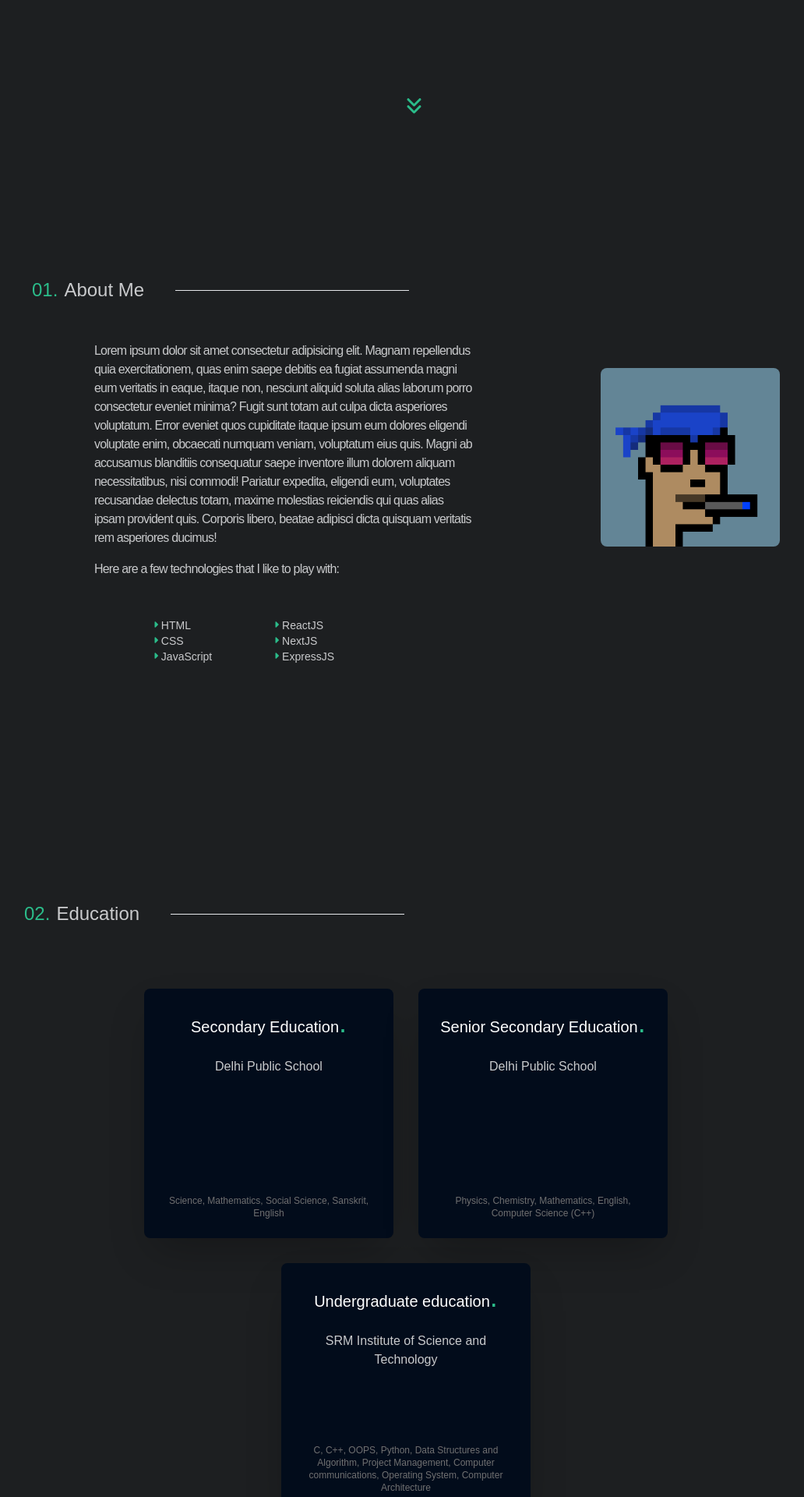
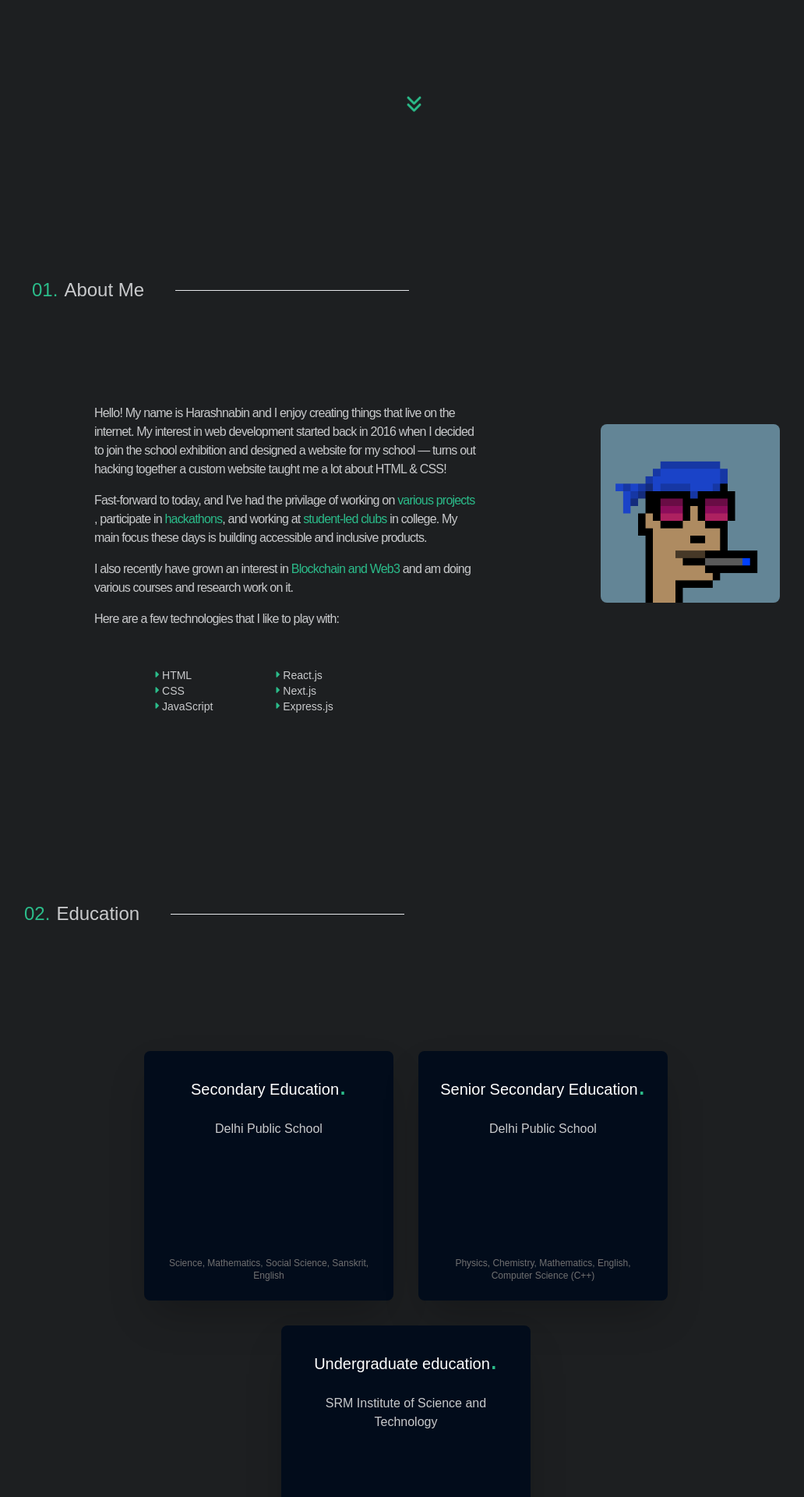
Before and after one commit to HarashnabinRoy/portfolio-next, a Next.js app: page / in a window 1280 px wide. Shown: the part 600-2520 px from the top of the page at 78% size, without its empty margins (119-1151 px from the left). Built offline with nearby package versions, Linux system fonts and the light colour scheme; a web font is replaced by a local one.

Commit message:
Update Landing page

```diff
--- a/components/index/AboutMe.jsx
+++ b/components/index/AboutMe.jsx
@@ -9,16 +9,12 @@ const AboutMe = () => {
     return(
         <div className="md:py-20 pb-20 pt-10 md:px-40 px-8 min-h-screen snap-start">
             <Heading number="01" text="About Me"/>
-            <div className="flex py-[50px] md:flex-row flex-col gap-20">
+            <div className="flex mt-20 py-[50px] md:flex-row flex-col gap-20">
                 <div className=" md:w-[800px] tracking-tighter px-6 md:px-20">
-                    <p className=" ">Lorem ipsum dolor sit amet consectetur adipisicing elit. Magnam repellendus quia exercitationem, quas
-                     enim saepe debitis ea fugiat assumenda magni eum veritatis in eaque, itaque non, nesciunt aliquid soluta alias laborum porro
-                     consectetur eveniet minima? Fugit sunt totam aut culpa dicta asperiores voluptatum. Error eveniet quos cupiditate itaque ipsum
-                     eum dolores eligendi voluptate enim, obcaecati numquam veniam, voluptatum eius quis. Magni ab accusamus blanditiis consequatur
-                     saepe inventore illum dolorem aliquam necessitatibus, nisi commodi! Pariatur expedita, eligendi eum, voluptates recusandae
-                     delectus totam, maxime molestias reiciendis qui quas alias ipsam provident quis. Corporis libero, beatae adipisci dicta quisquam
-                     veritatis rem asperiores ducimus!</p>
-                        <p className="mt-4">Here are a few technologies that I like to play with: </p>
+                    <p className=" ">Hello! My name is Harashnabin and I enjoy creating things that live on the internet. My interest in web development started back in 2016 when I decided to join the school exhibition and designed a website for my school — turns out hacking together a custom website taught me a lot about HTML & CSS!</p>
+                    <p className="mt-4">Fast-forward to today, and I've had the privilage of working on <span className="underlineEffect text-[#2bbc8a]">various projects</span>, participate in <span className="underlineEffect text-[#2bbc8a]">hackathons</span>, and working at <span className="underlineEffect text-[#2bbc8a]">student-led clubs</span> in college. My main focus these days is building accessible and inclusive products.</p>
+                    <p className="mt-4">I also recently have grown an interest in <span className="underlineEffect text-[#2bbc8a]">Blockchain and Web3</span> and am doing various courses and research work on it.</p>
+                    <p className="mt-4">Here are a few technologies that I like to play with: </p>
                 </div>
                 <div className="flex items-center justify-center rounded-lg">
                     <span className="hoverShadow">
@@ -26,16 +22,16 @@ const AboutMe = () => {
                     </span>
                 </div>
             </div>
-            <div className="flex md:flex-row flex-col gap-20 justify-center w-[50%]">
+            <div className="flex md:flex-row flex-col md:gap-20 gap-0 justify-center w-[50%]">
                 <ol className="md:ml-16 ml-6 text-sm">
                     <li><FontAwesomeIcon icon={ faCaretRight } className="text-xs transform -translate-y-[2px] text-[#2bbc8a]" /> HTML</li>
                     <li><FontAwesomeIcon icon={ faCaretRight } className="text-xs transform -translate-y-[2px] text-[#2bbc8a]" /> CSS</li>
                     <li><FontAwesomeIcon icon={ faCaretRight } className="text-xs transform -translate-y-[2px] text-[#2bbc8a]" /> JavaScript</li>
                 </ol>
                 <ol className="text-sm">
-                    <li><FontAwesomeIcon icon={ faCaretRight } className="text-xs transform -translate-y-[2px] text-[#2bbc8a]" /> ReactJS </li>
-                    <li><FontAwesomeIcon icon={ faCaretRight } className="text-xs transform -translate-y-[2px] text-[#2bbc8a]" /> NextJS </li>
-                    <li><FontAwesomeIcon icon={ faCaretRight } className="text-xs transform -translate-y-[2px] text-[#2bbc8a]" /> ExpressJS</li>
+                    <li><FontAwesomeIcon icon={ faCaretRight } className="text-xs transform -translate-y-[2px] text-[#2bbc8a]" /> React.js </li>
+                    <li><FontAwesomeIcon icon={ faCaretRight } className="text-xs transform -translate-y-[2px] text-[#2bbc8a]" /> Next.js </li>
+                    <li><FontAwesomeIcon icon={ faCaretRight } className="text-xs transform -translate-y-[2px] text-[#2bbc8a]" /> Express.js</li>
                 </ol>
             </div>
         </div>
--- a/components/index/EducationCard.jsx
+++ b/components/index/EducationCard.jsx
@@ -5,7 +5,8 @@ const data = [
         from: "Delhi Public School",
         courses: "Science, Mathematics, Social Science, Sanskrit, English",
         range: "2018-2020",
-        bottom_:10
+        bottom_:10,
+        src: "/assets/school.png"
     },
     {
         id: 2,
@@ -13,7 +14,8 @@ const data = [
         from: "Delhi Public School",
         courses: "Physics, Chemistry, Mathematics, English, Computer Science (C++)",
         range: "2018-2020",
-        bottom_:0
+        bottom_:0,
+        src: "/assets/school.png"
     },
     {
         id: 3,
@@ -21,39 +23,41 @@ const data = [
         from: "SRM Institute of Science and Technology",
         courses: "C, C++, OOPS, Python, Data Structures and Algorithm, Project Management, Computer communications, Operating System, Computer Architecture",
         range: "2018-2020",
-        bottom_:0
+        bottom_:0,
+        src: "/assets/srm.jpg"
     },
 
 ];
 
 import React from "react";
+import Image from "next/image";
 
 const EducationCard = () => {
     return(
         <div className="mainClass flex gap-8 flex-wrap justify-center">
-            {data.map((data, id) =>
-            <div className=" w-[20rem] aspect-square bg-[#020c1b] py-6 text-white relative rounded-lg flex-col shadow-2xl">
+            {data.map((data, id) => (
+                <div className="flip-card">
+                    <div className="flip-card-inner">
+                        <div className="flip-card-front">
+                            <div key={id} className=" w-[20rem] aspect-square bg-[#020c1b] py-6 text-white relative rounded-lg flex-col shadow-2xl">
                                 <div className="text-xl text-center justify-center px-6">
                                     {data.education}
                                     <span className="text-[#2bbc8a] text-bold text-4xl">.</span>
                                 </div>
                                 <div className="text-center justify-center pt-6 text-[#c9cacc] px-6">
-                    <div>
                                         {data.from}
                                 </div>
-                </div>
-                {/* <div className="text-center justify-center pt-6 px-3 text-[#c9cacc]">
-                    <div>
-                        {data.courses}
-                    </div>
-                </div> */}
                                 <div className="text-center justify-center p-6 text-[#707071] absolute bottom-0 text-xs ">
-                    <div>
                                         {data.courses}
                                 </div>
                             </div>
                         </div>
-            )}
+                        <div className="flip-card-back">
+                            <Image src={data.src} alt="Picture of education" layout="fill" className="rounded-lg" />
+                        </div>
+                    </div>
+                </div>
+            ))}
 
         </div>
     )
--- a/components/index/Experience.jsx
+++ b/components/index/Experience.jsx
@@ -1,12 +1,15 @@
 import React from "react";
 import Heading from "./Heading";
 import ComingSoon from "../shared/ComingSoon";
+import ExperienceSelection from "./Experience/experienceSelection";
+
 
 const Experience = () => {
     return(
-        <div className="py-20 md:px-40 px-6 min-h-screen">
+        <div className="py-20 md:px-40 px-6 min-h-[50vh] ">
             <Heading number="03" text="My Experience"/>
-            <div className="flex justify-center items-center min-h-[80vh]">Coming Soon..</div>
+            {/* <div className="flex justify-center items-center min-h-[80vh]">Coming Soon..</div> */}
+            <ExperienceSelection />
         </div>
 
     );
--- /dev/null
+++ b/components/index/Experience/experience1.jsx
@@ -0,0 +1,2 @@
+
+export const experience1 =  "Lorem ipsum dolor sit amet, consectetur adipisicing elit. Natus nemo fuga sint facere corrupti praesentium placeat nam, ipsum sequi voluptatem.";
--- /dev/null
+++ b/components/index/Experience/experienceSelection.jsx
@@ -0,0 +1,54 @@
+import React, { useState } from "react";
+import experience1 from "./experience1";
+
+
+const ExperienceSelection = () => {
+
+    const contentDefault ="Lorem ipsum dolor sit amet consectetur adipisicing elit. Aut, unde suscipit! Natus adipisci, fugit ab quae ipsa facilis alias consectetur."
+    // const contentDefault = contentDefault;
+
+    const [content, setContent] = useState( contentDefault );
+    const [background, setBackground] = useState(false);
+
+    function updateContent_1() {
+        const contentOutput = "Lorem ipsum dolor, sit amet consectetur adipisicing elit. Fugiat cumque nostrum perspiciatis assumenda omnis tempore praesentium ipsam ipsa exercitationem reprehenderit!"
+        setContent(contentOutput);
+        // setBackground(true);
+
+    }
+    function updateContent_2() {
+        const contentOutput = "Lorem ipsum dolor sit amet, consectetur adipisicing elit. Cum voluptate nemo nulla excepturi delectus incidunt natus vero reiciendis aspernatur ipsam.";
+        setContent(contentOutput);
+        // setBackground(true);
+        console.log("2nd clicked");
+    }
+    function updateContent_3() {
+        const contentOutput = "Lorem ipsum dolor sit amet consectetur, adipisicing elit. Corrupti distinctio necessitatibus illum omnis veritatis est repellendus deserunt tempora tenetur quaerat!";
+        setContent(contentOutput);
+        // setSelected("Clicked!");
+        // setBackground(true);
+        console.log("3rd clicked");
+    }
+
+    // function handleSelected() {
+    //     setBackground(true);
+    //     console.log("Clicked!!");
+    // }
+
+    return(
+            <div className="flex md:flex-row flex-col gap-20 mt-24 mb-16 md:mx-40 mx-6 justify-center">
+                    <div className="flex md:flex-col flex-row buttons">
+                        {/* <button style={{backgroundColor: `${background}`}} className=' hover:bg-[#2bbc8a]  py-2 px-6' onClick={handleSelected}>Apple</button> */}
+                        <button className={` hover:bg-[#2bbc8a] ${background ? 'bg-[#2bbc8a]' : 'bg-[#1d1f21]'} py-2 px-6`} onClick={updateContent_1}>Apple</button>
+                        <button className={` hover:bg-[#2bbc8a] ${background ? 'bg-[#2bbc8a]' : 'bg-[#1d1f21]'} py-2 px-6`} onClick={updateContent_2}>Microsoft</button>
+                        <button className={` hover:bg-[#2bbc8a] ${background ? 'bg-[#2bbc8a]' : 'bg-[#1d1f21]'} py-2 px-6`} onClick={updateContent_3}>Google</button>
+                        {/* <button style={{backgroundColor: onClick ? "#2bbc8a" : "#1d1f21" }} className=" hover:bg-[#2bbc8a] py-2 px-6" onClick={updateContent_3}>Google</button> */}
+                    </div>
+                    <div className="contents">
+                        <h1> {content} </h1>
+                    </div>
+                </div>
+    );
+}
+
+export default ExperienceSelection;
--- a/components/index/education.jsx
+++ b/components/index/education.jsx
@@ -8,7 +8,7 @@ const Education = () => {
             {/* <div className="py-20 md:px-[150px] px-6 min-h-screen"> */}
             <div className="flex flex-col md:px-[150px] px-6 just gap-y-20 ">
                 <Heading number="02" text="Education" className=" "/>
-                <div className="flex justify-center">
+                <div className="flex justify-center mt-20">
                     <EducationCard />
                 </div>
             </div>
--- a/components/projects/ProjectCards.jsx
+++ b/components/projects/ProjectCards.jsx
@@ -1,7 +1,7 @@
 import React from "react";
 import Image from "next/image";
 import { FontAwesomeIcon } from '@fortawesome/react-fontawesome';
-import { library } from '@fortawesome/fontawesome-svg-core';
+
 import { faArrowUpRightFromSquare } from '@fortawesome/free-solid-svg-icons';
 import { faGithub, faGitSquare } from '@fortawesome/free-brands-svg-icons';
 
@@ -61,8 +61,8 @@ const data = [
 const ProjectCards = () => {
     return(
         <div className="flex flex-wrap justify-center gap-4">
-            {data.map((data, id) =>
-                <div className="w-[30rem] bg-[#020c1b] text-white relative rounded-[1.25rem] flex-col">
+            {data.map((data, id) => (
+                <div key={id} className="w-[30rem] bg-[#020c1b] text-white relative rounded-[1.25rem] flex-col">
                     <div className="absolute right-0 mt-8 mr-10 text-[#707071] ">
                         <a href={data.github} target="_blank"><FontAwesomeIcon icon={ faGithub } target="_blank" className="mr-2 hover:text-white text-lg transition duration-300 ease-in-out cursor-pointer"/></a>
                         <a href={data.link} target="_blank"><FontAwesomeIcon icon={ faArrowUpRightFromSquare } target="_blank" className="hover:text-white text-lg transition duration-300 ease-in-out cursor-pointer"/></a>
@@ -80,7 +80,7 @@ const ProjectCards = () => {
                         {data.techs}
                     </div>
                 </div>
-            )}
+            ))}
         </div>
     );
 }
--- a/pages/_app.js
+++ b/pages/_app.js
@@ -8,11 +8,9 @@ function MyApp({ Component, pageProps }) {
   return (
     <div>
 
-      <link rel="preconnect" href="https://fonts.googleapis.com" />
-      <link rel="preconnect" href="https://fonts.gstatic.com" crossorigin />
+      <link rel="preconnect" href="https://fonts.googleapis.com"  />
+      <link rel="preconnect" href="https://fonts.gstatic.com"/>
       <link href="https://fonts.googleapis.com/css2?family=Lobster&family=Oxygen+Mono&display=swap" rel="stylesheet" />
-      {/* <script src="https://kit.fontawesome.com/2a8702dfbc.js" crossorigin="anonymous"></script> */}
-
 
       <Head>
         <title>Harashnabin Roy | Personal Website & Portfolio</title>
--- a/styles/globals.css
+++ b/styles/globals.css
@@ -74,6 +74,40 @@ a {
   animation: updown 1.5s ease infinite alternate;
 }
 
+.flip-card {
+  background-color: transparent;
+  perspective: 1000px;
+  width: 20rem;
+  height: 20rem;
+  cursor: pointer;
+}
+
+.flip-card-inner {
+  position: relative;
+  width: 100%;
+  height: 100%;
+  text-align: center;
+  transition: transform 0.8s;
+  transform-style: preserve-3d;
+}
+
+.flip-card:hover .flip-card-inner {
+  transform: rotateY(180deg);
+}
+
+.flip-card-front, .flip-card-back {
+  position: absolute;
+  width: 100%;
+  height: 100%;
+  -webkit-backface-visibility: hidden;
+  backface-visibility: hidden;
+}
+
+.flip-card-back {
+  transform: rotateY(180deg);
+}
+
+
 @keyframes updown {
   from{
       transform: translateY(0px);
```
Also changed, not shown: public/assets/school.png (added), public/assets/srm.jpg (added). Lines whose indentation alone changed are shown as unchanged.
